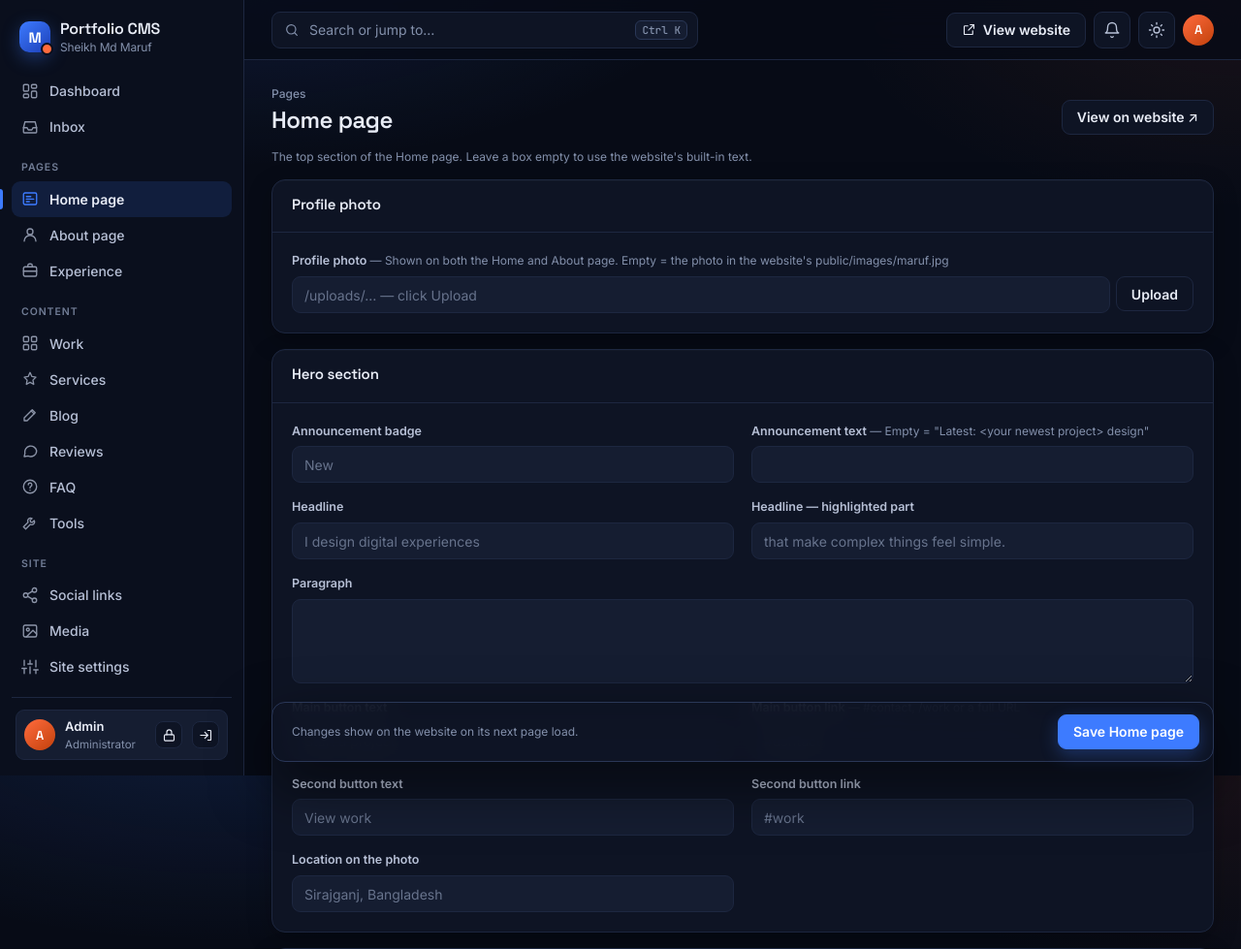
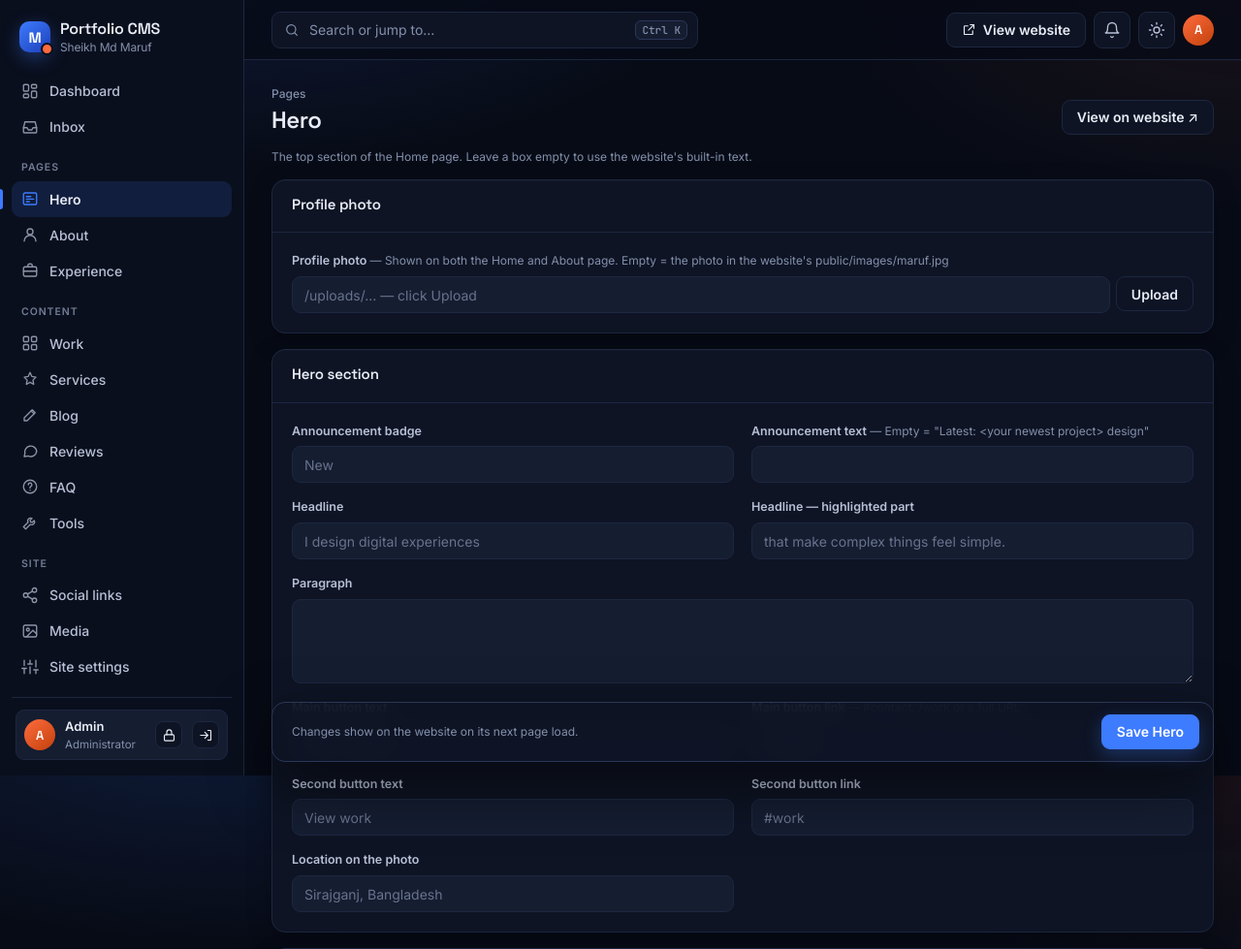
Before and after one commit to Sheikhmdmaruf/Development, an ASP.NET Core app: page /Hero in a window 1280 px wide. Shown: the top 979 px of the page at 97% size. Run offline with ASP.NET Core 8, Linux system fonts and the light colour scheme; the project's own start-up code is not run, and a stand-in starts its controllers and pages; some libraries are stand-ins or nearby versions.

Commit message:
Portfolio CMS: rename Pages menu items to Hero and About
Co-Authored-By: Claude Opus 5.5 <noreply@anthropic.com>

```diff
--- a/Portfolio CMS/Controllers/AdminControllers.cs
+++ b/Portfolio CMS/Controllers/AdminControllers.cs
@@ -44,7 +44,7 @@ public class HomeController(CmsDbContext db) : Controller
         if (string.IsNullOrWhiteSpace(email) || email.Contains("yourdomain"))
             todo.Add(("accent", "Contact email not set", "The website still shows a placeholder email.", "/settings", "Set email"));
         if (string.IsNullOrWhiteSpace(Setting("hero_photo")))
-            todo.Add(("accent", "No profile photo uploaded", "Upload one on the Home page settings.", "/hero", "Upload photo"));
+            todo.Add(("accent", "No profile photo uploaded", "Upload one on the Hero page.", "/hero", "Upload photo"));
         var toolsNoLogo = await db.Tools.CountAsync(t => t.ImageUrl == null || t.ImageUrl == "");
         if (toolsNoLogo > 0)
             todo.Add(("accent", $"{toolsNoLogo} tool{(toolsNoLogo == 1 ? "" : "s")} without a logo", "Logos show on the Home and About pages.", "/tools", "Add logos"));
@@ -215,7 +215,7 @@ public class SettingsController(CmsDbContext db, IConfiguration config) : Contro
     }
 }
 
-/// <summary>Two dashboard menus: "Home page" (/hero) and "About page" (/hero/about). Values are site settings.</summary>
+/// <summary>Two dashboard menus: "Hero" (/hero, the Home page hero) and "About" (/hero/about). Values are site settings.</summary>
 public class HeroController(CmsDbContext db) : Controller
 {
     public Task<IActionResult> Index() => Show("home");
@@ -244,7 +244,7 @@ public class HeroController(CmsDbContext db) : Controller
         foreach (var s in (await db.SiteSettings.ToListAsync()).Where(s => keys.Contains(s.Key)))
             if (values.TryGetValue(s.Key, out var v)) s.Value = (v ?? "").Trim();
         await db.SaveChangesAsync();
-        TempData["ok"] = page == "home" ? "Home page updated successfully." : "About page updated successfully.";
+        TempData["ok"] = page == "home" ? "Hero updated successfully." : "About updated successfully.";
         return RedirectToAction(page == "home" ? nameof(Index) : nameof(About));
     }
 }
--- a/Portfolio CMS/Views/Hero/Index.cshtml
+++ b/Portfolio CMS/Views/Hero/Index.cshtml
@@ -3,7 +3,7 @@
 @{
     var page = (string)ViewBag.Page;            // "home" or "about"
     var isHome = page == "home";
-    ViewData["Title"] = isHome ? "Home page" : "About page";
+    ViewData["Title"] = isHome ? "Hero" : "About";
     var siteUrl = isHome ? "http://localhost:5173/" : "http://localhost:5173/about";
     string V(string key) => Model.TryGetValue(key, out var v) ? v : "";
 }
@@ -49,6 +49,6 @@
     }
     <div class="sticky-save">
         <span class="muted small">Changes show on the website on its next page load.</span>
-        <button class="btn primary" type="submit">Save @(isHome ? "Home page" : "About page")</button>
+        <button class="btn primary" type="submit">Save @(isHome ? "Hero" : "About")</button>
     </div>
 </form>
--- a/Portfolio CMS/Views/Shared/_Layout.cshtml
+++ b/Portfolio CMS/Views/Shared/_Layout.cshtml
@@ -33,8 +33,8 @@
                 <a class="@On("Inbox")" href="/inbox">@Html.Raw($"<svg {svg}><path d=\"M3 13h5l1.5 3h5L16 13h5\"/><path d=\"M5 5h14l2 8v6a1 1 0 0 1-1 1H4a1 1 0 0 1-1-1v-6z\"/></svg>")Inbox @if (unread > 0) { <span class="count">@unread</span> }</a>
 
                 <div class="nav-label">Pages</div>
-                <a class="@OnPage("Index")" href="/hero">@Html.Raw($"<svg {svg}><rect x=\"3\" y=\"4\" width=\"18\" height=\"16\" rx=\"2\"/><path d=\"M7 9h6M7 12.5h10M7 16h4\"/></svg>")Home page</a>
-                <a class="@OnPage("About")" href="/hero/about">@Html.Raw($"<svg {svg}><circle cx=\"12\" cy=\"8\" r=\"4\"/><path d=\"M4 21a8 8 0 0 1 16 0\"/></svg>")About page</a>
+                <a class="@OnPage("Index")" href="/hero">@Html.Raw($"<svg {svg}><rect x=\"3\" y=\"4\" width=\"18\" height=\"16\" rx=\"2\"/><path d=\"M7 9h6M7 12.5h10M7 16h4\"/></svg>")Hero</a>
+                <a class="@OnPage("About")" href="/hero/about">@Html.Raw($"<svg {svg}><circle cx=\"12\" cy=\"8\" r=\"4\"/><path d=\"M4 21a8 8 0 0 1 16 0\"/></svg>")About</a>
                 <a class="@On("Experience")" href="/experience">@Html.Raw($"<svg {svg}><rect x=\"3\" y=\"7\" width=\"18\" height=\"13\" rx=\"2\"/><path d=\"M9 7V5a2 2 0 0 1 2-2h2a2 2 0 0 1 2 2v2M3 13h18\"/></svg>")Experience</a>
 
                 <div class="nav-label">Content</div>
```
